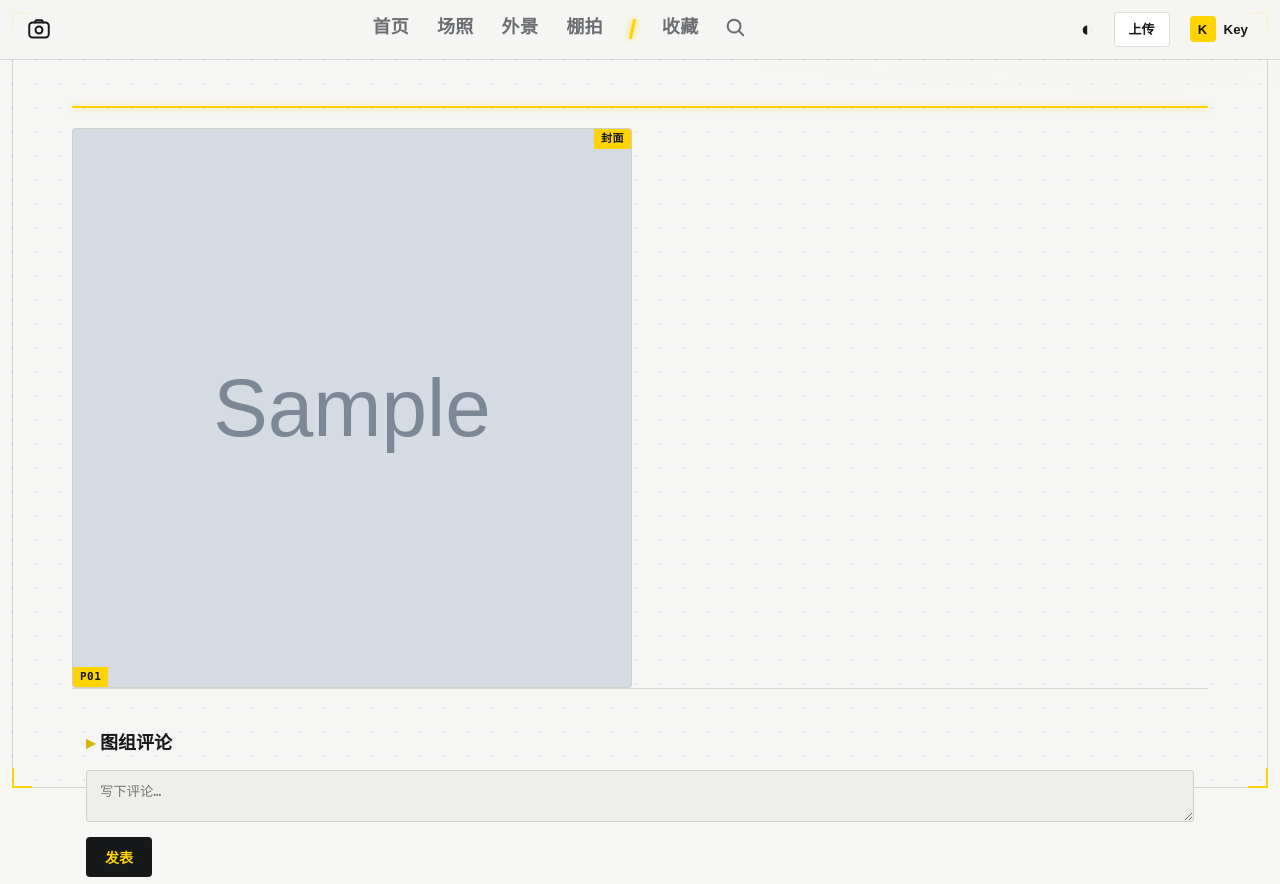
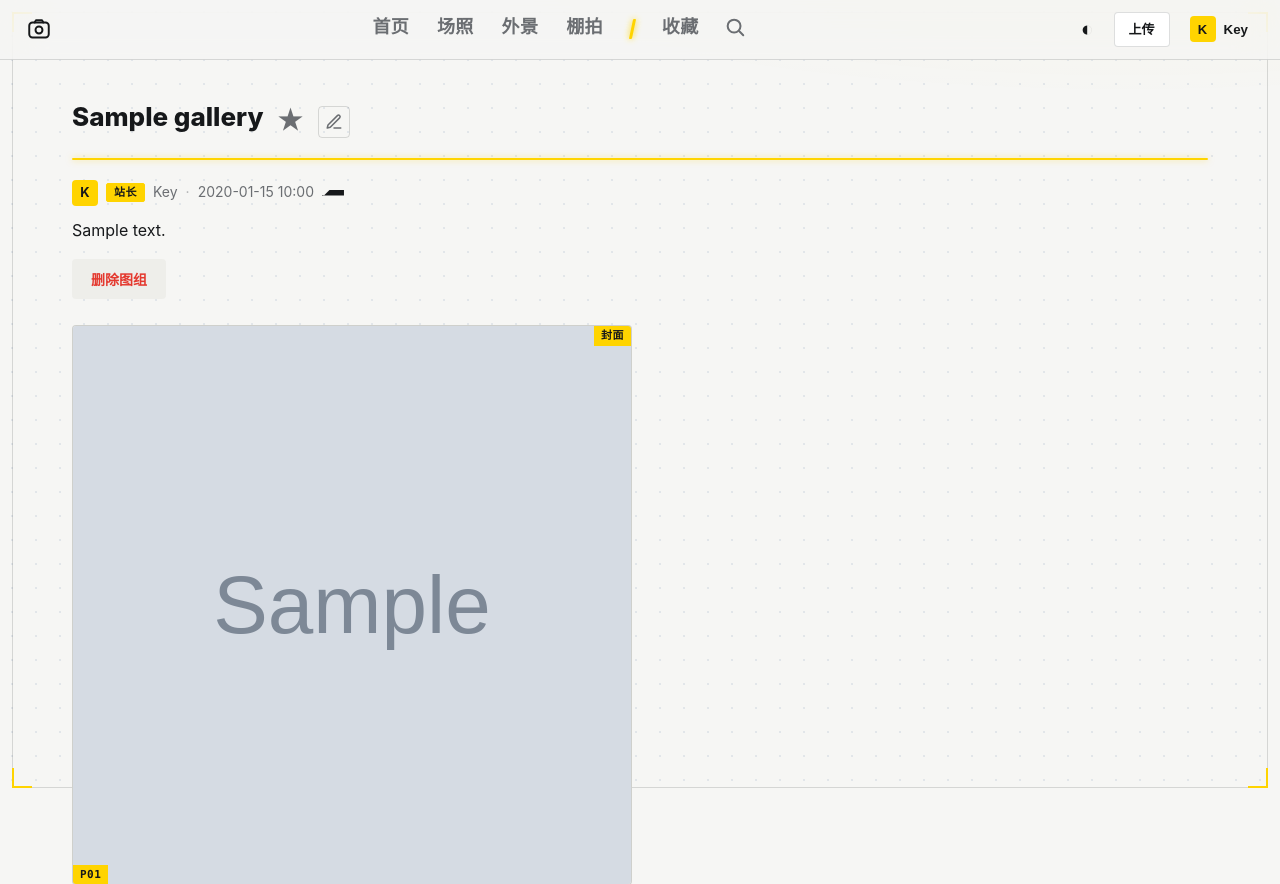
Before and after one commit to DarkstarWw/KEY-V2, a Flask app: page /gallery/1 in a window 1280 px wide. Shown: the top 884 px of the page. Run offline with Flask 3, Linux system fonts and the light colour scheme; a user stored in the database is signed in; tables that the repository leaves empty hold one stand-in row (values such as "Sample post"); grey boxes marked "Sample" are stand-in pictures; data that the repository does not hold is empty.

Commit message:
fix: 修复详情页 x-data 双引号截断致内容隐藏；收藏星与标题垂直对齐

```diff
--- a/app/static/css/style.css
+++ b/app/static/css/style.css
@@ -858,6 +858,8 @@ img {
 
 .title-fav {
 	flex: 0 0 auto;
+	position: relative;
+	top: -2px;
 	display: inline-flex;
 	align-items: center;
 	justify-content: center;
--- a/app/templates/gallery_detail.html
+++ b/app/templates/gallery_detail.html
@@ -3,9 +3,9 @@
 
 {% block content %}
 	<article class="detail"
-		x-data="galleryDetail({ gid: {{ gallery.id }}, title: {{ gallery.title|tojson }},
+		x-data='galleryDetail({ gid: {{ gallery.id }}, title: {{ gallery.title|tojson }},
 			description: {{ gallery.description|tojson }}, category: {{ gallery.category|tojson }},
-			ids: {{ gallery.images|map(attribute='id')|list|tojson }} })"
+			ids: {{ gallery.images|map(attribute="id")|list|tojson }} })'
 		@keydown.escape.window="lb && close()"
 		@keydown.arrow-left.window="lb && prev()"
 		@keydown.arrow-right.window="lb && next()">
```
